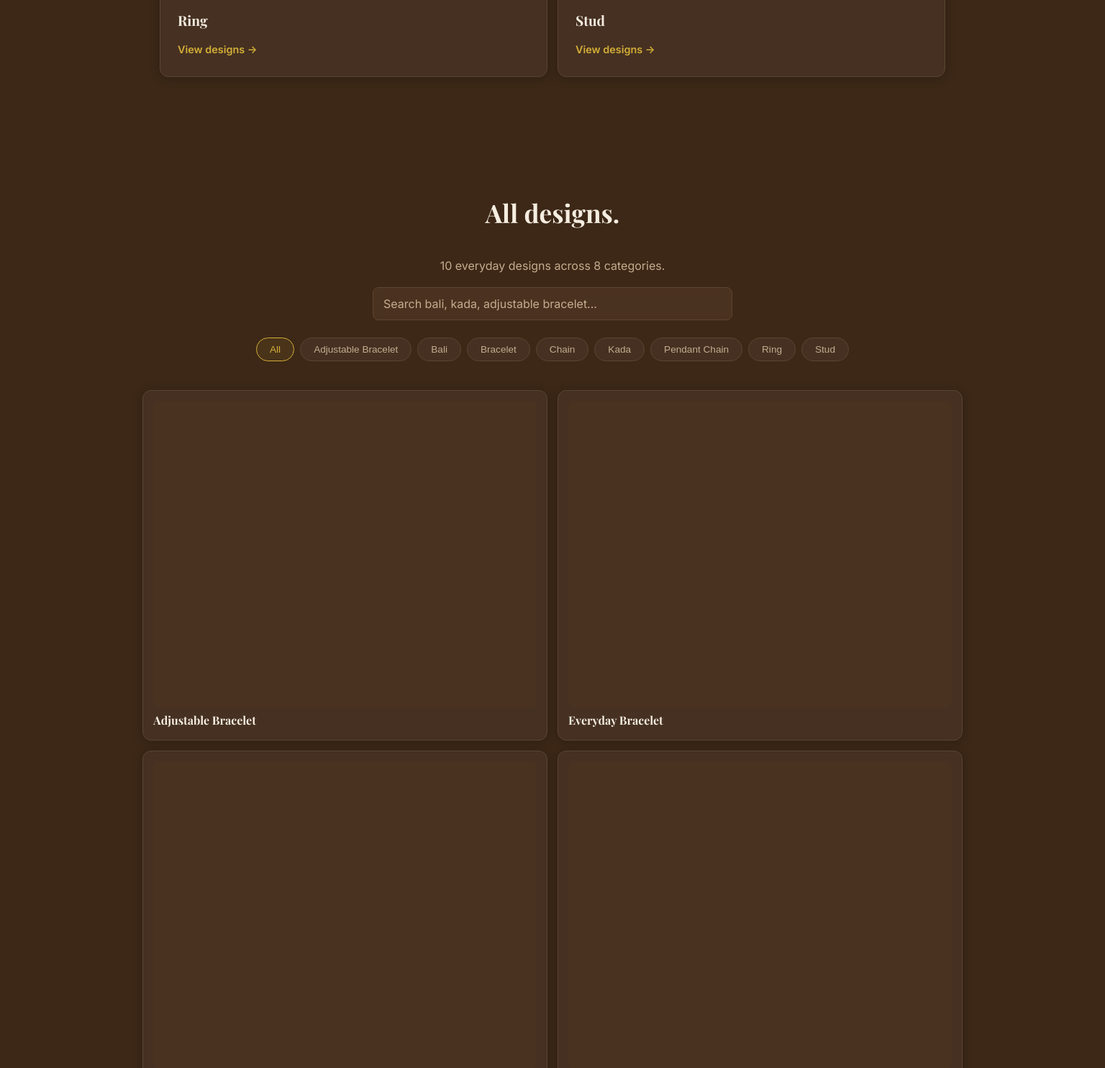
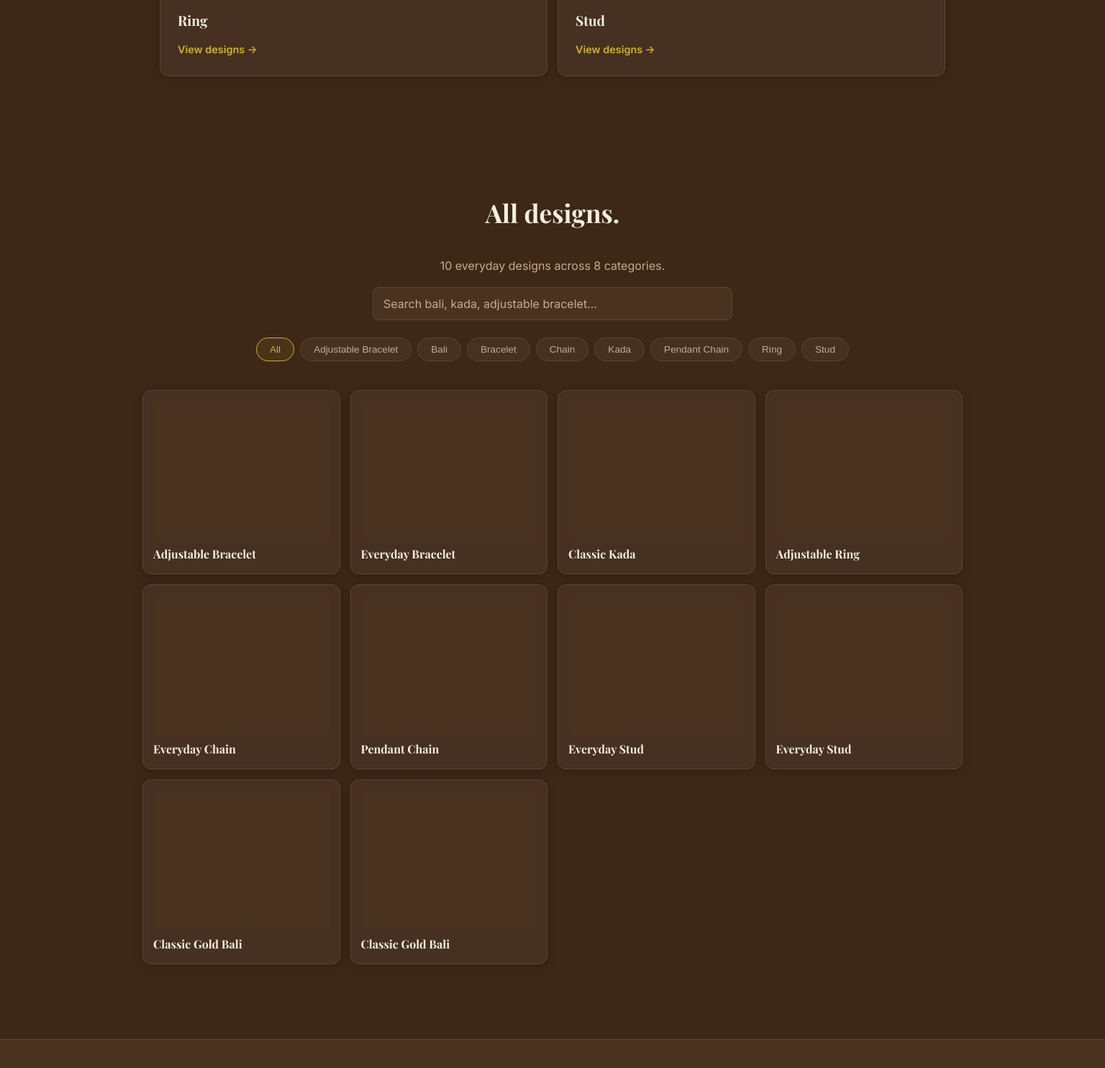
Before and after one commit to sandhyaavp-ui/LalitEnterprises-XupingJewlery, a Django app: page /products/ in a window 1536 px wide. Shown: the part 2493-3977 px from the top of the page at 72% size. Run offline with Django 5.2, Linux system fonts and the light colour scheme; data comes from the database, SQL or seed files in the repository; some libraries are stand-ins or nearby versions; some web fonts are replaced.

Commit message:
Add desktop breakpoints to product grid (3-4 columns), phones stay at 2
Purely additive: three new min-width media queries layered on top of
the existing .card-grid.product-card-grid rules. Nothing below 768px
touched, including the existing <=400px phone-compacting tier.

Kept the 1440px->4-column step rather than capping at 3, after checking
.container's max-width: it's capped at 1140px regardless of viewport,
so 4 columns never gets narrower than ~274px per card even at 2560px -
verified this produces well-proportioned cards (aspect-ratio, title
truncation, and disclaimer clamp all still correct) rather than cramped
ones. Ultra-wide (2560px) confirmed to just add outer margin around the
centered container, not additional columns.

Verified all boundary transitions are clean (1024->2col, 1025->3col,
1439->3col, 1440->4col) and phone widths (360px, 412px) are pixel-for-
pixel unchanged from before this change.

Co-Authored-By: Claude Sonnet 5 <noreply@anthropic.com>

```diff
--- a/static/css/style.css
+++ b/static/css/style.css
@@ -657,6 +657,26 @@ textarea.form-control { resize: vertical; min-height: 100px; }
   }
 }
 
+/* Desktop-only: widen from the phone/tablet default of 2 columns. Everything
+   below 768px (including the 400px compacting tier above) is untouched. */
+@media (min-width: 768px) and (max-width: 1024px) {
+  .card-grid.product-card-grid {
+    grid-template-columns: repeat(2, 1fr);
+  }
+}
+
+@media (min-width: 1025px) {
+  .card-grid.product-card-grid {
+    grid-template-columns: repeat(3, 1fr);
+  }
+}
+
+@media (min-width: 1440px) {
+  .card-grid.product-card-grid {
+    grid-template-columns: repeat(4, 1fr);
+  }
+}
+
 /* Collection cards (Home + Products page tiles) — same 2-column-at-every-width
    treatment as .product-card-grid. No MOQ/disclaimer here, just image, name,
    and the "View designs" .card-link, so there's one less thing to compact. */
```
